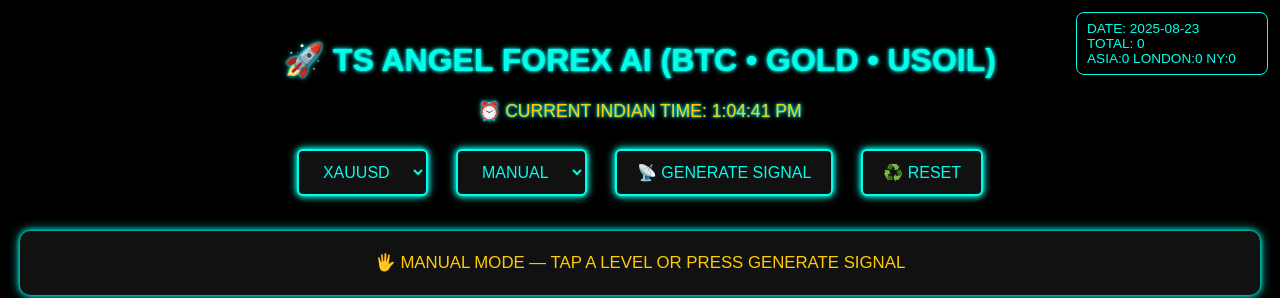
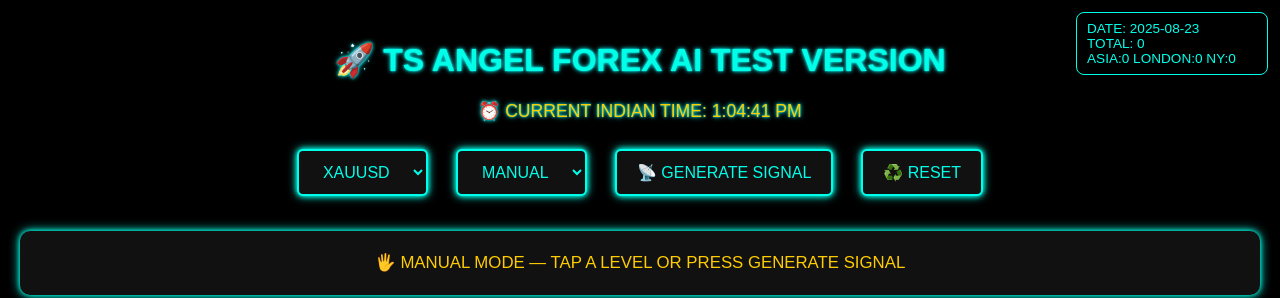
Before and after one commit to sumontsvip/TS-ANGEL-VOICE-AI, a website: page index.html in a window 1280 px wide. Shown: the top 298 px of the page. Drawn offline with Linux system fonts and the light colour scheme.

Commit message:
Update index.html

```diff
--- a/index.html
+++ b/index.html
@@ -3,7 +3,7 @@
 <head>
   <meta charset="utf-8" />
   <meta name="viewport" content="width=device-width, initial-scale=1" />
-  <title>TS Angel Forex AI — Full</title>
+  <title>TS Angel Forex AI TEST VERSION — Full</title>
   <style>
     html,body{margin:0;padding:0;overflow-x:hidden;font-family:Arial,sans-serif;background:black;color:white;text-transform:uppercase}
     canvas#starfield{position:fixed;top:0;left:0;width:100%;height:100%;z-index:-1}
@@ -26,7 +26,7 @@
 </head>
 <body>
   <canvas id="starfield"></canvas>
-  <h1>🚀 TS ANGEL FOREX AI (BTC • GOLD • USOIL)</h1>
+  <h1>🚀 TS ANGEL FOREX AI TEST VERSION</h1>
   <p id="timeDisplay">⏰ CURRENT INDIAN TIME:</p>
 
   <div class="bar">
```
